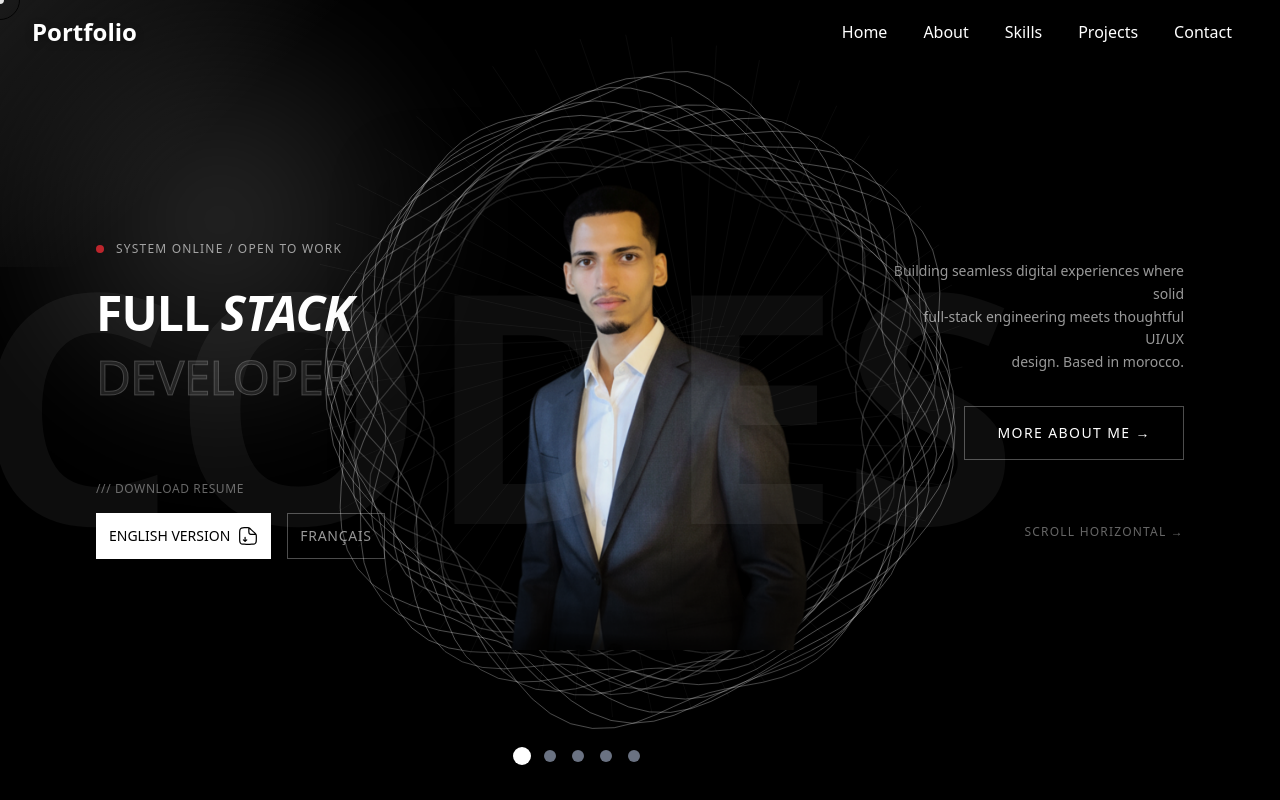
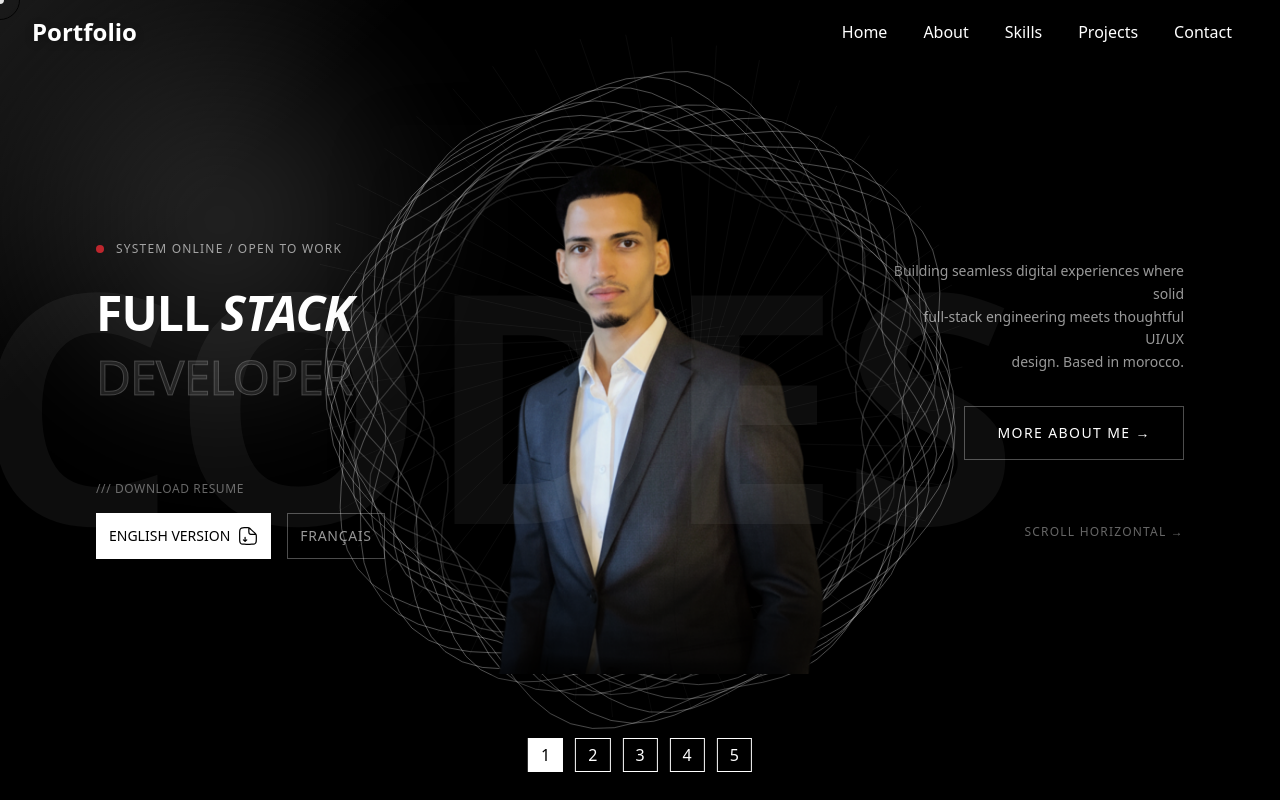
Before and after one commit to saljaoui/portfolio, a Next.js app: page / in a window 1280 px wide. Built offline with nearby package versions, Linux system fonts and the light colour scheme.

Commit message:
`Refactor layout and styling in various components`

```diff
--- a/app/page.tsx
+++ b/app/page.tsx
@@ -161,7 +161,7 @@ export default function Home() {
 
       </main>
       {/* Section Indicators */}
-      <div className="fixed bottom-8 right-1/2 -translate-y-1/2 z-50 flex gap-4">
+      <div className="fixed bottom-7 right-1/2 translate-x-1/2 z-50 flex gap-3">
         {[...Array(totalSections)].map((_, i) => (
           <button
             key={i}
@@ -174,12 +174,14 @@ export default function Home() {
                 }, 2000);
               }
             }}
-            className={`w-3 h-3 rounded-full transition-all duration-300 ${i === currentSection
-              ? "bg-white scale-150"
-              : "bg-gray-500 hover:bg-gray-300"
+            className={`px-3 py-1 border border-white transition-all duration-300 hover:bg-white/10 ${i === currentSection
+                ? "bg-white text-black font-medium"
+                : "bg-transparent text-white"
               }`}
             aria-label={`Go to section ${i + 1}`}
-          />
+          >
+            {i + 1}
+          </button>
         ))}
       </div>
     </div>
--- a/components/layout/Navigation.jsx
+++ b/components/layout/Navigation.jsx
@@ -98,7 +98,10 @@ export default function Navigation() {
                 className="block px-4 py-3 rounded-lg transition-all duration-300 font-medium hover:bg-gray-100/50"
                 style={{
                   color: '#000',
-                  mixBlendMode: 'normal'
+                  mixBlendMode: 'normal',
+
+          mixBlendMode: 'difference'
+
                 }}
               >
                 {link.name}
--- a/components/sections/Hero.tsx
+++ b/components/sections/Hero.tsx
@@ -185,7 +185,7 @@ export default function Hero() {
         />
         {/* Secondary glow */}
         <div
-          className="absolute top-0 left-0 w-1/3 h-1/3"
+          className="absolute top-0 left-0 w-1/3 h-1/2"
           style={{
             background: 'linear-gradient(135deg, rgba(255,255,255,0.1) 0%, transparent 50%)',
           }}
@@ -243,7 +243,7 @@ export default function Hero() {
           ref={imageContainerRef}
         >
           <div
-            className="relative w-[300px] h-[450px] lg:w-[500px] lg:h-[500px] group"
+            className="relative w-[300px] h-[450px] lg:w-[500px] lg:h-[550px] group"
             style={{
               perspective: "1000px",
             }}
@@ -256,7 +256,7 @@ export default function Hero() {
             >
               <img
                 src="/images/my_image.png"
-                alt="Your Image"
+                alt="Soufian ALJAOUI"
                 className="w-full h-full object-contain rounded-lg shadow-2xl scale-x-[-1]"
                 style={{
                   boxShadow: "0 20px 60px rgba(0,0,0,0.3)",
```
